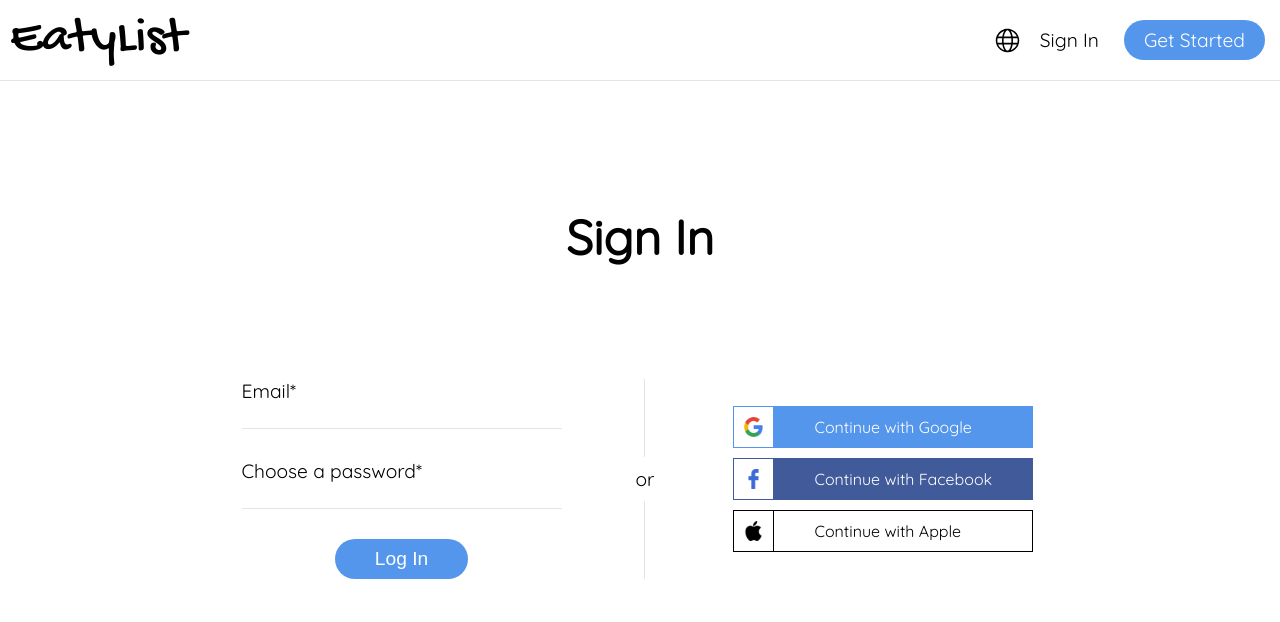
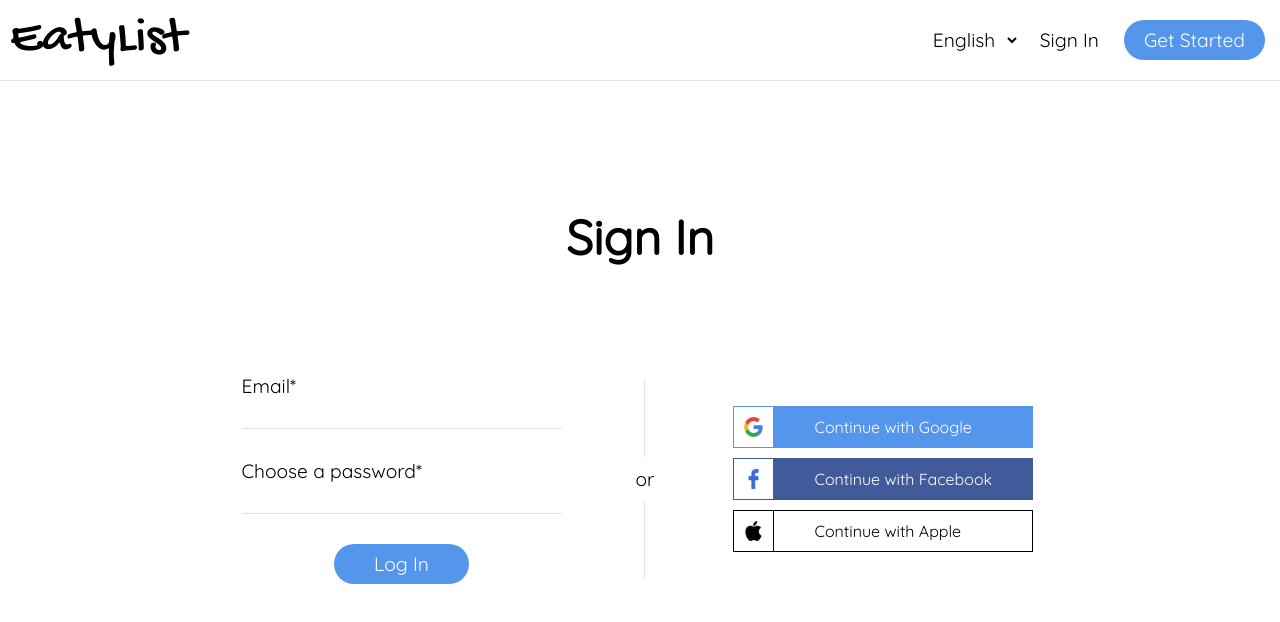
Before and after one commit to comtvset/EatyList, a Next.js app: page /signin in a window 1280 px wide. Shown: the top 622 px of the page. Built offline with nearby package versions, Linux system fonts and the light colour scheme.

Commit message:
fix: lang selection

```diff
--- a/src/components/form/providers/additionalProviders/provider/Provider.tsx
+++ b/src/components/form/providers/additionalProviders/provider/Provider.tsx
@@ -28,6 +28,7 @@
         height={30}
         style={{ borderRight: border }}
         className={styles.img}
+        priority
       />
       <span className={styles.text}>{text}</span>
     </div>
--- a/src/components/form/providers/customProvider/Form.module.scss
+++ b/src/components/form/providers/customProvider/Form.module.scss
@@ -29,6 +29,8 @@
   border: none;
   border-bottom: 1px solid rgb(189 189 189 / 40.4%);
   padding: 5px;
+  font-family: inherit;
+  font-size: 1rem;
 }
 
 .container input.errorBorder {
--- a/src/components/header/Header.module.scss
+++ b/src/components/header/Header.module.scss
@@ -21,13 +21,3 @@
   color: #4e4e4ed5;
   transition: 0.4s ease;
 }
-
-.languages {
-  transition: 1s ease;
-  cursor: pointer;
-}
-
-.languages:hover {
-  transition: 0.4s ease;
-  fill: #4e4e4ed5;
-}
--- a/src/components/header/Header.tsx
+++ b/src/components/header/Header.tsx
@@ -1,8 +1,8 @@
 import Link from 'next/link';
 import styles from '@/components/header/Header.module.scss';
 import { Gochi_Hand } from 'next/font/google';
-import Lang from '@/assets/languages.svg';
 import { GetStarted } from '../form/getStarted/GetStarted';
+import { LangSelection } from '../langSelection/LangSelection';
 
 const localFont = Gochi_Hand({
   weight: '400',
@@ -16,7 +16,7 @@
         EatyList
       </Link>
       <div className={styles.nav}>
-        <Lang className={styles.languages} width="25" height="25" />
+        <LangSelection />
         <Link href={'signin'} className={styles.signIn}>
           Sign In
         </Link>
--- /dev/null
+++ b/src/components/langSelection/LangSelection.module.scss
@@ -0,0 +1,17 @@
+.languages {
+  transition: 1s ease;
+  cursor: pointer;
+}
+
+.languages:hover {
+  transition: 0.4s ease;
+  fill: #4e4e4ed5;
+}
+
+.selectContainer select {
+  border: none;
+  font-size: 1.2rem;
+  font-family: inherit;
+  outline: none;
+  background-color: white;
+}
--- /dev/null
+++ b/src/components/langSelection/LangSelection.tsx
@@ -0,0 +1,30 @@
+'use client';
+
+import styles from '@/components/langSelection/LangSelection.module.scss';
+import { useState } from 'react';
+
+export const LangSelection = () => {
+  const [language, setLanguage] = useState('English');
+
+  const handleSelect = (event: React.ChangeEvent<HTMLSelectElement>) => {
+    setLanguage(event.target.value);
+  };
+
+  return (
+    <>
+      <div className={styles.selectContainer}>
+        <select value={language} onChange={handleSelect} id="lang-select">
+          <option value="en" data-id="en-option">
+            English
+          </option>
+          <option value="es" data-id="pl-option">
+            Español
+          </option>
+          <option value="pl" data-id="pl-option">
+            Polski
+          </option>
+        </select>
+      </div>
+    </>
+  );
+};
--- a/src/hooks/schemas.ts
+++ b/src/hooks/schemas.ts
@@ -5,7 +5,7 @@
     .string()
     .required('email is required')
     .email('invalid email address')
-    .matches(/^[a-zA-Z0-9]+@[a-zA-Z0-9]+\.[a-zA-Z]{2,63}$/, 'invalid email address'),
+    .matches(/^[a-zA-Z0-9._%+-]+@[a-zA-Z0-9.-]+\.[a-zA-Z]{2,63}$/, 'invalid email address'),
   confirmEmail: yup
     .string()
     .required('please confirm email')
@@ -30,7 +30,7 @@
     .string()
     .required('email is required')
     .email('invalid email address')
-    .matches(/^[a-zA-Z0-9]+@[a-zA-Z0-9]+\.[a-zA-Z]{2,63}$/, 'invalid email address'),
+    .matches(/^[a-zA-Z0-9._%+-]+@[a-zA-Z0-9.-]+\.[a-zA-Z]{2,63}$/, 'invalid email address'),
   confirmEmail: yup.string().nullable(),
   password: yup
     .string()
```
Also changed, not shown: package.json (line endings or trailing spaces), public/languages.png (deleted).
